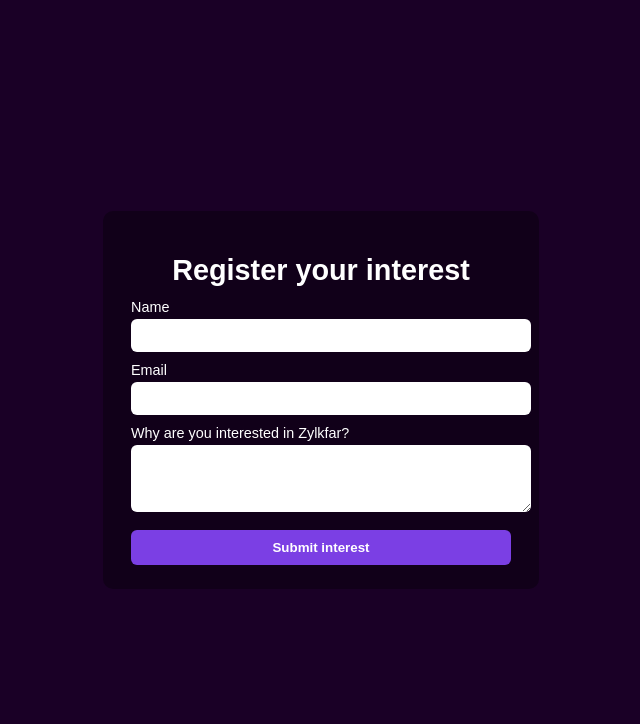
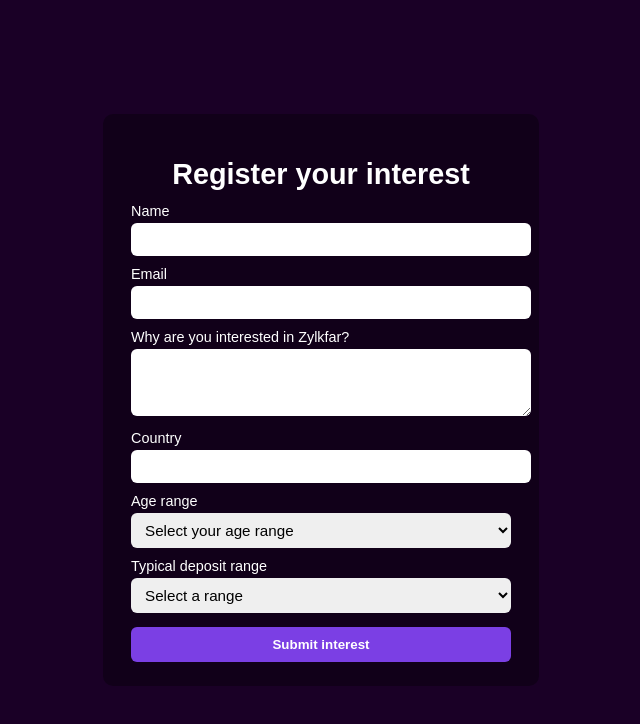
Before and after one commit to Wolfpack66/Zylkfar, a website: page contact.html in a window 1280 px wide. Shown: the whole page, without its empty margins (319-959 px from the left). Drawn offline with Linux system fonts and the light colour scheme.

Commit message:
Enhance contact form with additional fields
Added new fields for country, age range, and typical deposit range to the contact form.

```diff
--- a/contact.html
+++ b/contact.html
@@ -31,7 +31,7 @@
         margin-top: 10px;
         margin-bottom: 4px;
       }
-      input, textarea {
+      input, textarea, select {
         width: 100%;
         padding: 8px 10px;
         border-radius: 6px;
@@ -58,7 +58,9 @@
   <body>
     <div class="card">
       <h1>Register your interest</h1>
+
       <form action="https://formspree.io/f/mbdvlokw" method="POST">
+
         <label for="name">Name</label>
         <input id="name" name="name" type="text" required />
 
@@ -68,6 +70,33 @@
         <label for="message">Why are you interested in Zylkfar?</label>
         <textarea id="message" name="message" rows="3"></textarea>
 
+        <!-- NEW FIELDS -->
+
+        <label for="country">Country</label>
+        <input id="country" name="country" type="text" />
+
+        <label for="age">Age range</label>
+        <select id="age" name="age">
+          <option value="">Select your age range</option>
+          <option value="18-24">18–24</option>
+          <option value="25-34">25–34</option>
+          <option value="35-44">35–44</option>
+          <option value="45-54">45–54</option>
+          <option value="55-64">55–64</option>
+          <option value="65+">65+</option>
+        </select>
+
+        <label for="deposit">Typical deposit range</label>
+        <select id="deposit" name="deposit">
+          <option value="">Select a range</option>
+          <option value="0-1k">€0 – €1,000</option>
+          <option value="1k-5k">€1,000 – €5,000</option>
+          <option value="5k-20k">€5,000 – €20,000</option>
+          <option value="20k-50k">€20,000 – €50,000</option>
+          <option value="50k-100k">€50,000 – €100,000</option>
+          <option value="100k+">€100,000+</option>
+        </select>
+
         <button type="submit">Submit interest</button>
       </form>
     </div>
```
